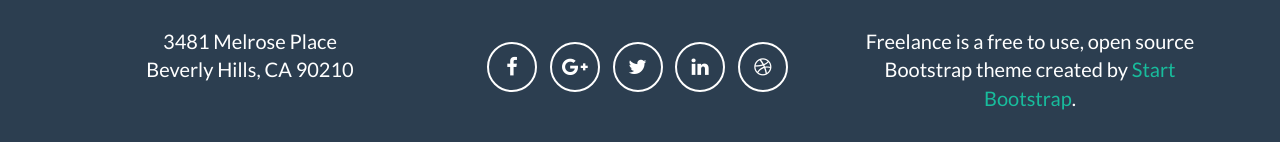
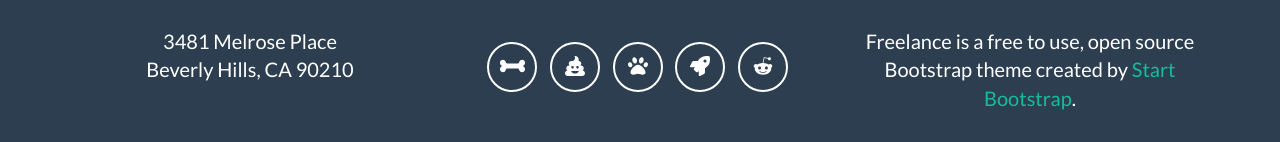
Before and after one commit to rhwjdqls123/portfolio, a website: page index.html in a window 1280 px wide. Shown: the part 3796-3938 px from the top of the page. Drawn offline with nearby package versions, Linux system fonts and the light colour scheme.

Commit message:
Update index.html

```diff
--- a/index.html
+++ b/index.html
@@ -13,7 +13,7 @@
 
     <!-- Bootstrap Core CSS -->
     <link href="vendor/bootstrap/css/bootstrap.min.css" rel="stylesheet">
-
+<script src="http://use.fontawesome.com/releases/v5.2.0/js/all.js"></script>
     <!-- Theme CSS -->
     <link href="css/freelancer.min.css" rel="stylesheet">
 
@@ -277,19 +277,19 @@
                         <h3>Around the Web</h3>
                         <ul class="list-inline">
                             <li>
-                                <a href="#" class="btn-social btn-outline"><span class="sr-only">Facebook</span><i class="fa fa-fw fa-facebook"></i></a>
+                                <a href="https://ko-kr.facebook.com/smcdream/" class="btn-social btn-outline"><span class="sr-only">Facebook</span><i class="fas fa-bone"></i></a>
                             </li>
                             <li>
-                                <a href="#" class="btn-social btn-outline"><span class="sr-only">Google Plus</span><i class="fa fa-fw fa-google-plus"></i></a>
+                                <a href="https://www.youtube.com/channel/UC7R4MXhJqbjiv7bw3uDfSEg" class="btn-social btn-outline"><span class="sr-only">Youtube</span><i class="fas fa-poo"></i></a>
                             </li>
                             <li>
-                                <a href="#" class="btn-social btn-outline"><span class="sr-only">Twitter</span><i class="fa fa-fw fa-twitter"></i></a>
+                                <a href="https://twitter.com/semyeong" class="btn-social btn-outline"><span class="sr-only">Twitter</span><i class="fas fa-paw"></i></a>
                             </li>
                             <li>
-                                <a href="#" class="btn-social btn-outline"><span class="sr-only">Linked In</span><i class="fa fa-fw fa-linkedin"></i></a>
+                                <a href="https://www.instagram.com/semyeong_com_hs/?hl=ko" class="btn-social btn-outline"><span class="sr-only">Instagram</span><i class="fas fa-rocket"></i></a>
                             </li>
                             <li>
-                                <a href="#" class="btn-social btn-outline"><span class="sr-only">Dribble</span><i class="fa fa-fw fa-dribbble"></i></a>
+                                <a href="#" class="btn-social btn-outline"><span class="sr-only">Dribble</span><i class="fab fa-reddit-alien"></i></a>
                             </li>
                         </ul>
                     </div>
```
